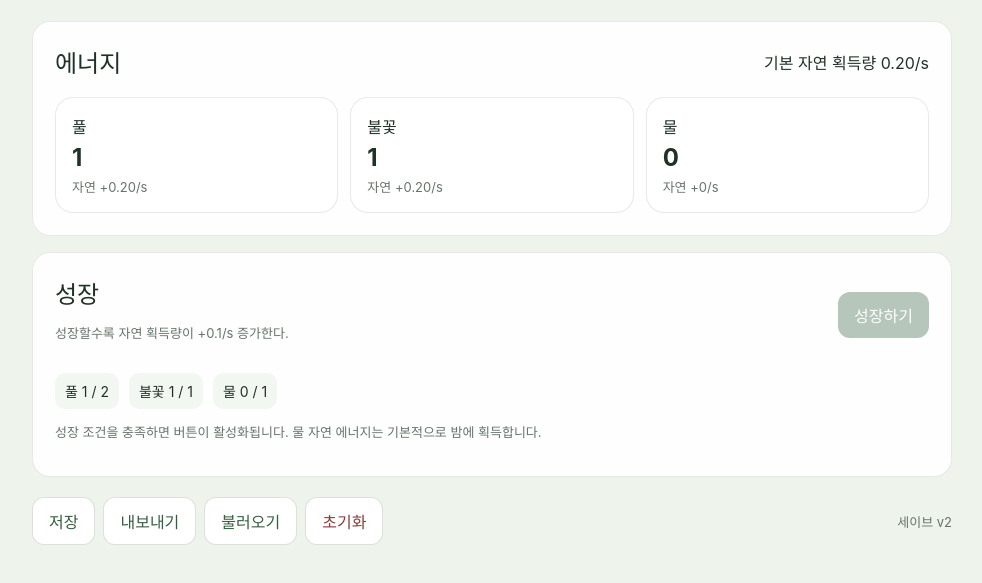
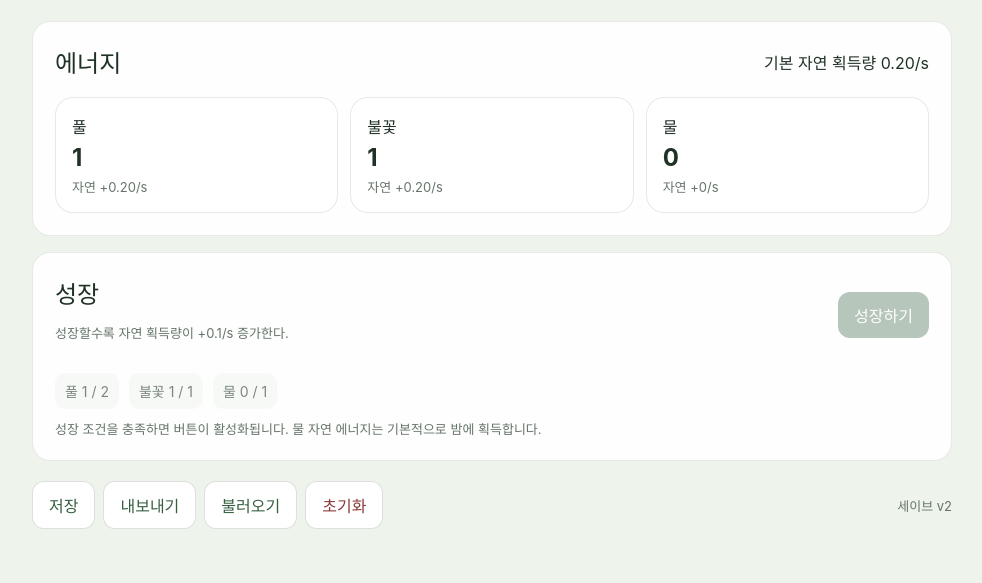
Before and after one commit to ball7847/poketree, a website with bundled scripts: page index.html in a window 1280 px wide. Shown: the part 151-734 px from the top of the page, without its empty margins (148-1130 px from the left). Built offline with nearby package versions, Linux system fonts and the light colour scheme.

Commit message:
Show resource requirement state

```diff
--- a/src/styles/main.css
+++ b/src/styles/main.css
@@ -213,3 +213,15 @@
 button.danger {
   color: #8b3a3a;
 }
+
+.cost-row span.met {
+  border: 1px solid rgba(53, 95, 64, 0.18);
+}
+
+.cost-row span.unmet {
+  opacity: 0.58;
+}
+
+.requirement-hint {
+  margin: 10px 0 0;
+}
```
